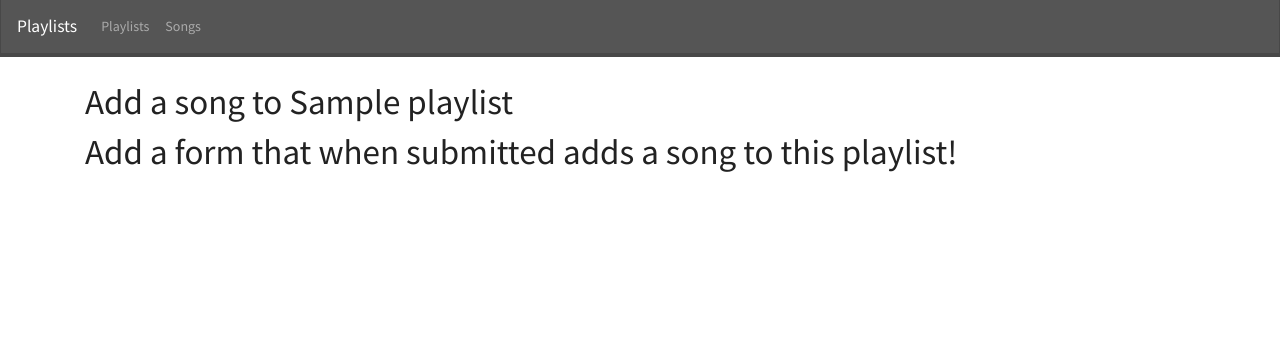
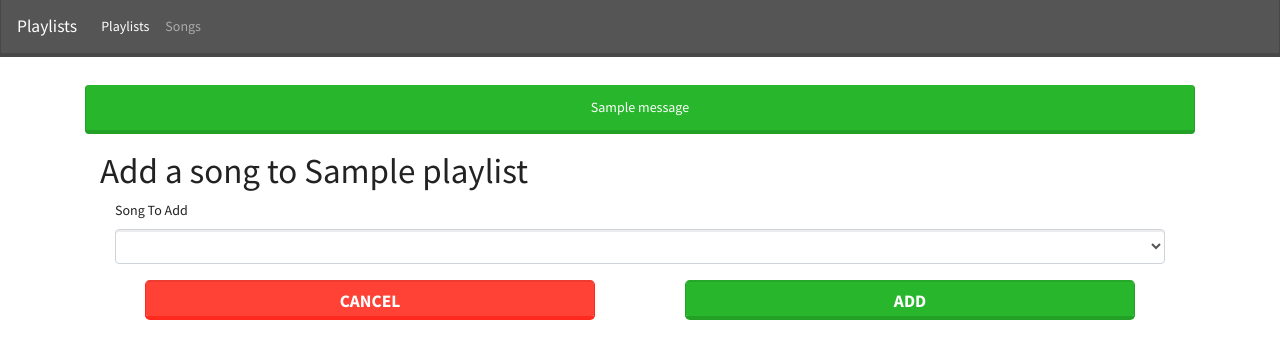
Before and after one commit to jbenjoy2/databasedj, a Flask app: page /playlists/1/add-song in a window 1280 px wide. Shown: the top 359 px of the page. Run offline with Flask 2, Linux system fonts and the light colour scheme; tables that the repository leaves empty hold one stand-in row (values such as "Sample post"); one stand-in notice (Sample message) is shown; lists and menus that the app fills with data are empty; some libraries are stand-ins or nearby versions.

Commit message:
added true playlist functionality. reworked model relationships so that one could reference song info based on a playlist_song that was added

```diff
--- a/playlist-app/app.py
+++ b/playlist-app/app.py
@@ -73,7 +73,7 @@ def add_playlist():
         db.session.add(new_playlist)
         db.session.commit()
 
-        flash('Playlist added!')
+        flash('Playlist added!', 'success')
         return redirect('/playlists')
     return render_template('new_playlist.html', form=form, playlistactive='active')
 
@@ -103,11 +103,26 @@ def show_song(song_id):
 def add_song():
     """Handle add-song form:
 
+
     - if form not filled out or invalid: show form
-    - if valid: add playlist to SQLA and redirect to list-of-songs
+    - if valid: add song to SQLA and redirect to list-of-songs
     """
 
     # ADD THE NECESSARY CODE HERE FOR THIS ROUTE TO WORK
+
+    form = SongForm()
+
+    if form.validate_on_submit():
+        title = form.title.data
+        artist = form.artist.data
+
+        new_song = Song(title=title, artist=artist)
+
+        db.session.add(new_song)
+        db.session.commit()
+        flash('Song added!', 'success')
+        return redirect('/songs')
+    return render_template('new_song.html', form=form, songactive='active')
 
 
 @app.route("/playlists/<int:playlist_id>/add-song", methods=["GET", "POST"])
@@ -123,15 +138,23 @@ def add_song_to_playlist(playlist_id):
 
     # Restrict form to songs not already on this playlist
 
-    curr_on_playlist = ...
-    form.song.choices = ...
+    curr_on_playlist = [song.id for song in playlist.songs]
+    form.song.choices = (db.session.query(Song.id, Song.title).filter(
+        Song.id.notin_(curr_on_playlist)).all())
 
     if form.validate_on_submit():
 
         # ADD THE NECESSARY CODE HERE FOR THIS ROUTE TO WORK
+        playlist_song = PlaylistSong(
+            song_id=form.song.data, playlist_id=playlist_id)
+
+        db.session.add(playlist_song)
+        db.session.commit()
+        flash(
+            f'Successfully added {playlist_song.song.title} to {playlist.name}', 'success')
 
         return redirect(f"/playlists/{playlist_id}")
 
     return render_template("add_song_to_playlist.html",
                            playlist=playlist,
-                           form=form)
+                           form=form, playlistactive='active')
--- a/playlist-app/models.py
+++ b/playlist-app/models.py
@@ -27,6 +27,8 @@ class Song(db.Model):
     playlists = db.relationship(
         'Playlist', secondary='playlists_songs', backref='songs')
 
+    memberships = db.relationship('PlaylistSong', backref='song')
+
 
 class PlaylistSong(db.Model):
     """Mapping of a playlist to a song."""
--- a/playlist-app/templates/add_song_to_playlist.html
+++ b/playlist-app/templates/add_song_to_playlist.html
@@ -4,6 +4,22 @@
 
 <h1>Add a song to {{ playlist.name }}</h1>
 
-<h1>Add a form that when submitted adds a song to this playlist!</h1>
+<div class="container">
+    <form method='post'>
+        {{ form.hidden_tag() }}
+        {% for field in form if field.widget.input_type != 'hidden' %}
+            <p>
+                {{ field.label }}
+                {{ field(class_="form-control") }}
+                {% for error in field.errors %}
+                    <span class="form-text text-danger">{{ error }}</span>
+                {% endfor %}
+            </p>
+        {% endfor %}
+        <div class="form-group row justify-content-around">
+            <a href="/" class="btn btn-lg btn-danger col-5 form-control">Cancel</a>
+        <button class="btn btn-lg btn-success col-5 form-control" type='submit'>Add</button>
+        </div>
+
 
 {% endblock %}
--- a/playlist-app/templates/base.html
+++ b/playlist-app/templates/base.html
@@ -16,6 +16,10 @@
     <li class="nav-item {{songactive}}"><a class="nav-link" href="/songs">Songs</a></li>
   </ul>
 </nav>
+<div class="container" style="margin-top: 2em">
+  {% for  category, msg in get_flashed_messages(with_categories=True) %}
+  <div class="alert alert-{{category}} text-center">{{ msg }}</div>
+  {% endfor %}
 
 
 <div class="container">
--- a/playlist-app/templates/playlist.html
+++ b/playlist-app/templates/playlist.html
@@ -13,7 +13,7 @@
 <div class="text-danger">
   {% if playlist.songs %}
   <ul>{% for song in playlist.songs %}
-    <li><a href="/songs/{{song.id}}">{{song.title}}</a>by {{song.artist}}</li>
+    <li><a href="/songs/{{song.id}}">{{song.title}}</a> - by {{song.artist}}</li>
   {% endfor %}
 </ul>
   {% else %}
--- a/playlist-app/templates/song.html
+++ b/playlist-app/templates/song.html
@@ -7,10 +7,14 @@
   <p class="lead">&ndash; {{ song.artist }}</p>
 </div>
 
+{% if song.playlists %}
+<h2 class="text-info">This song is a member of the following playlists:</h2>
 <ul>
   {%for playlist in song.playlists%}
   <li><a href="/playlists/{{playlist.id}}">{{playlist.name}}</a></li>
   {% endfor %}
 </ul>
-
+{% else %}
+<p>This song is not a part of any playlist yet</p>
+{% endif %}
 {% endblock %}
```
Also changed, not shown: playlist-app/templates/new_song.html (+17 -1 lines).
